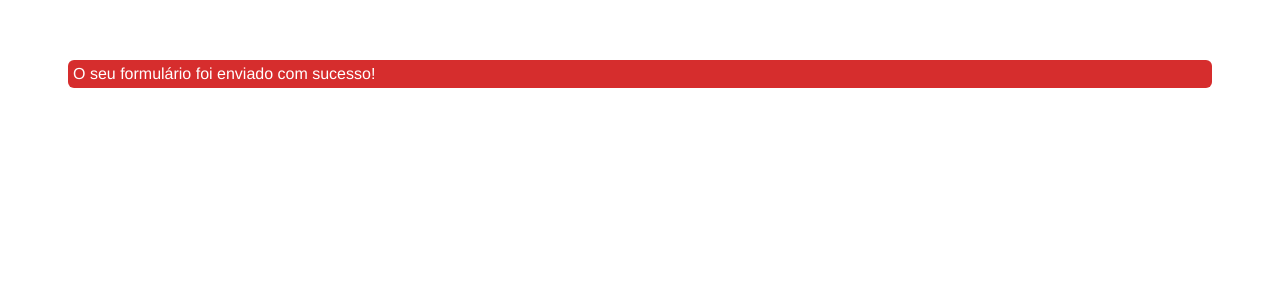
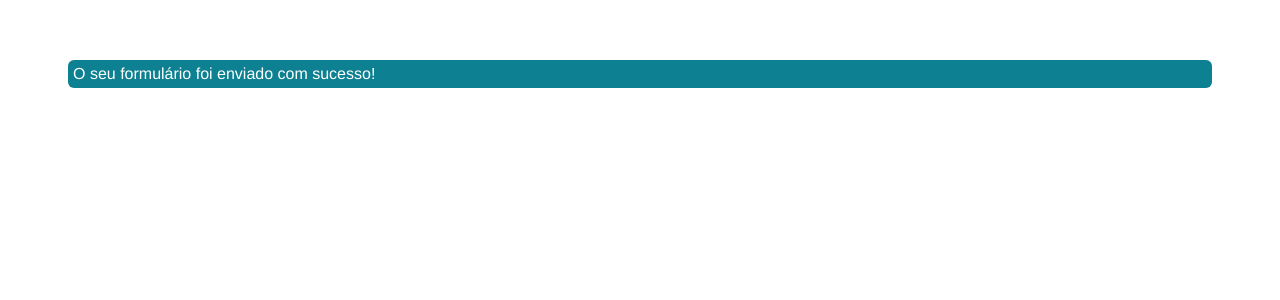
Before and after one commit to bighouse77/vue_js, a Vue app: page / in a window 1280 px wide. Shown: the top 300 px of the page. Built offline with nearby package versions, Linux system fonts and the light colour scheme.

Commit message:
2311 0640

```diff
--- a/src/components/BaseAlert.vue
+++ b/src/components/BaseAlert.vue
@@ -1,6 +1,6 @@
 <template>
 
-    <div :class="['alert', { 'alert-danger' : variant == success}]">
+    <div :class="`alert`">
         O seu formulário foi enviado com sucesso!
     </div>
 
@@ -20,13 +20,19 @@
         padding: 5px;
         border-radius: 6px;
         color: white;
-        background: rgb(214, 45, 45);
+        background: rgb(13, 129, 145);
     }
-
     .alert-success {
         padding: 5px;
         border-radius: 6px;
         color: white;
         background: rgb(8, 153, 52);
     }
+    .alert-danger {
+    padding: 5px;
+    border-radius: 6px;
+    color: white;
+    background: rgb(8, 153, 52);
+    }
+
 </style>
```
